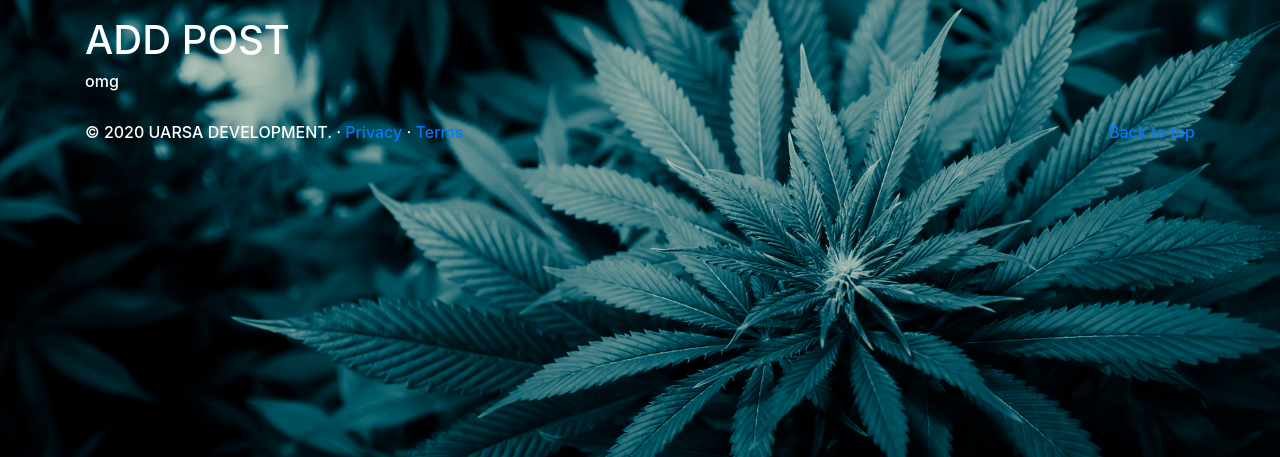
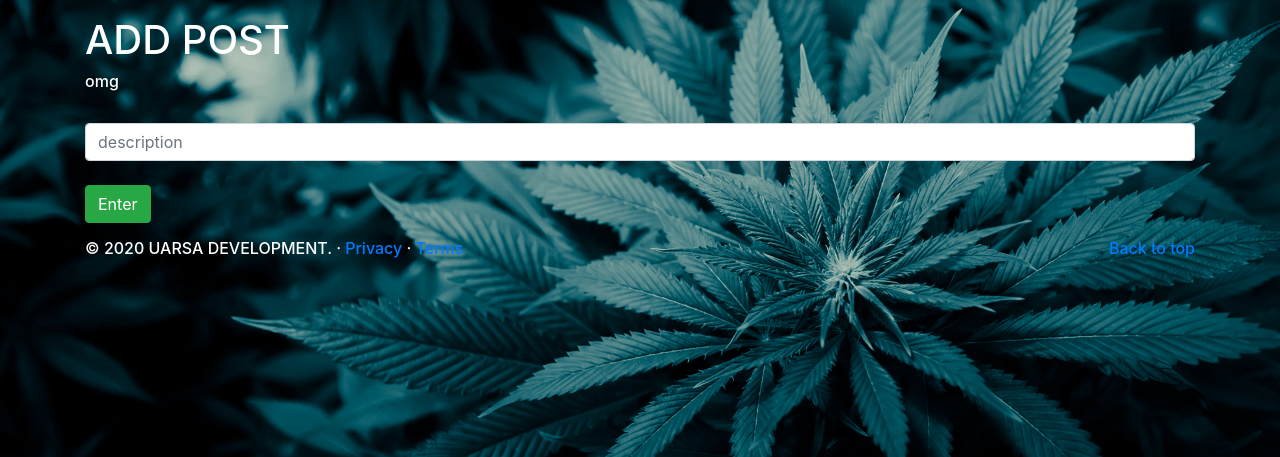
Before and after one commit to Uarsa/hempreport, a Flask app: page /add_post/1 in a window 1280 px wide. Shown: the part 57-514 px from the top of the page. Run offline with Flask 2, Linux system fonts and the light colour scheme; some libraries are stand-ins or nearby versions.

Commit message:
Update add.html

```diff
--- a/templates/add.html
+++ b/templates/add.html
@@ -34,14 +34,21 @@
     <h6>omg</h6>
     <br>
 
+    <form action="{{ url_for('add_post') }}" method="POST" enctype="multipart/form-data">
+      <input type="text" name="description" id="description" class="form-control" placeholder="description">
+      <br>
+      <p><input type="submit" class="btn btn-success" value="Enter">
+      <br>
+    </form>
+
+
+
 </div>
 
 
+</body>
 
 
-
-
-</body>
 
 <footer class="container">
     <h6 class="float-right"><a href="#">Back to top</a></h6>
```
